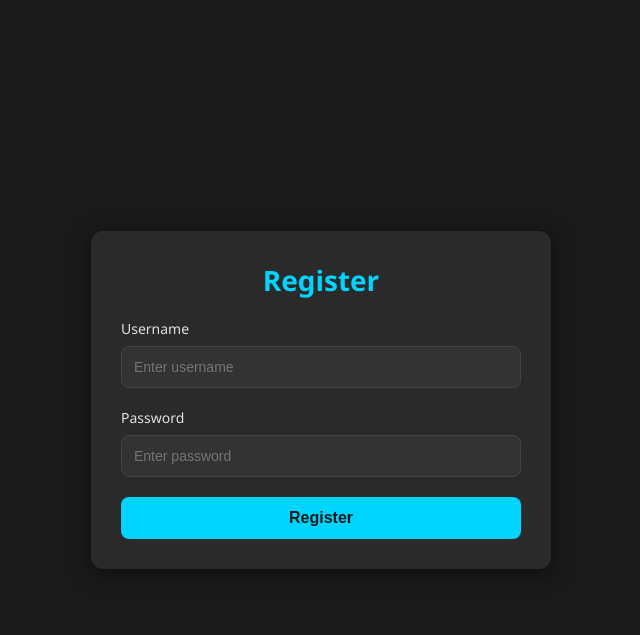
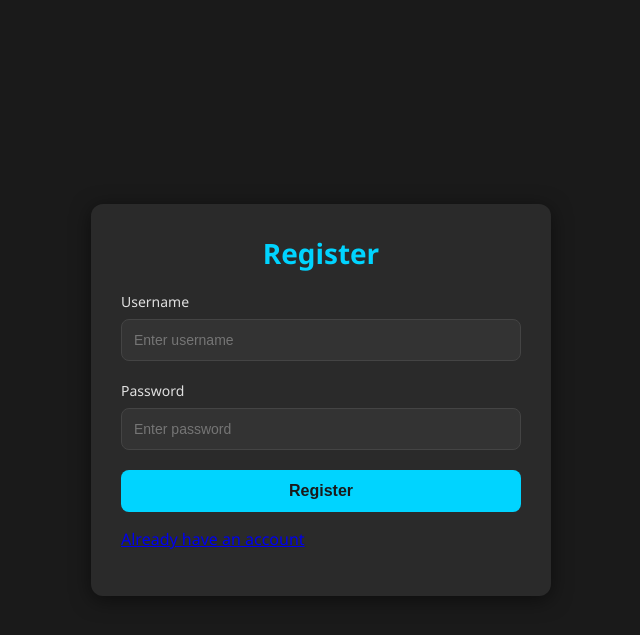
Before and after one commit to Agustasvj/Secure_Chat_Room, a Flask app: page /register in a window 1280 px wide. Shown: the top 635 px of the page, without its empty margins (319-959 px from the left). Run offline with Flask 3, Linux system fonts and the light colour scheme.

Commit message:
update files

```diff
--- a/templates/login.html
+++ b/templates/login.html
@@ -19,6 +19,7 @@
                 <input type="password" id="password" name="password" placeholder="Enter password" required>
             </div>
             <button type="submit">Login</button>
+            <p><a href="{{ url_for('register') }}">Create an account</a></p>
         </form>
         {% with messages = get_flashed_messages() %}
             {% if messages %}
--- a/templates/register.html
+++ b/templates/register.html
@@ -20,6 +20,7 @@
             </div>
             <button type="submit">Register</button>
         </form>
+        <p><a href="{{ url_for('login') }}">Already have an account</a></p>
         {% with messages = get_flashed_messages() %}
             {% if messages %}
                 {% for message in messages %}
```
